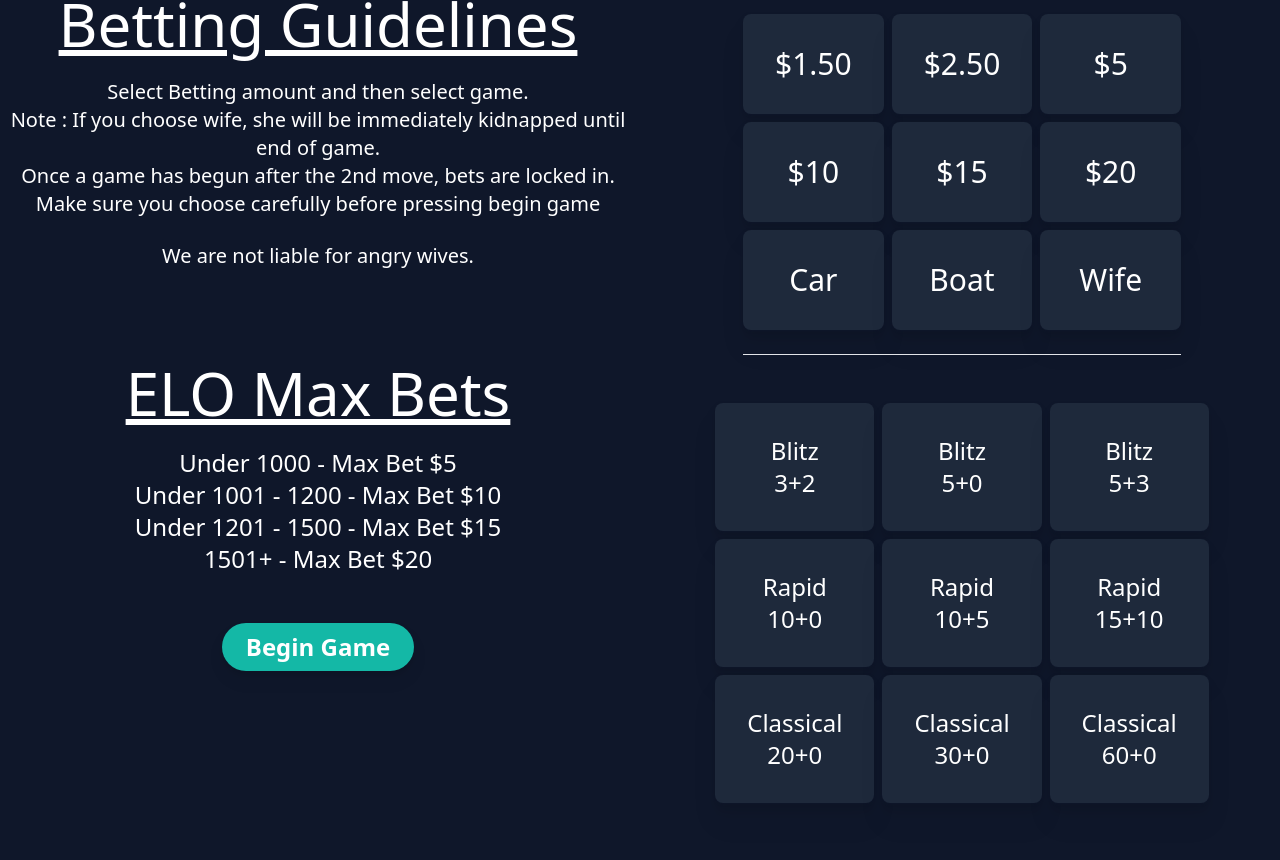
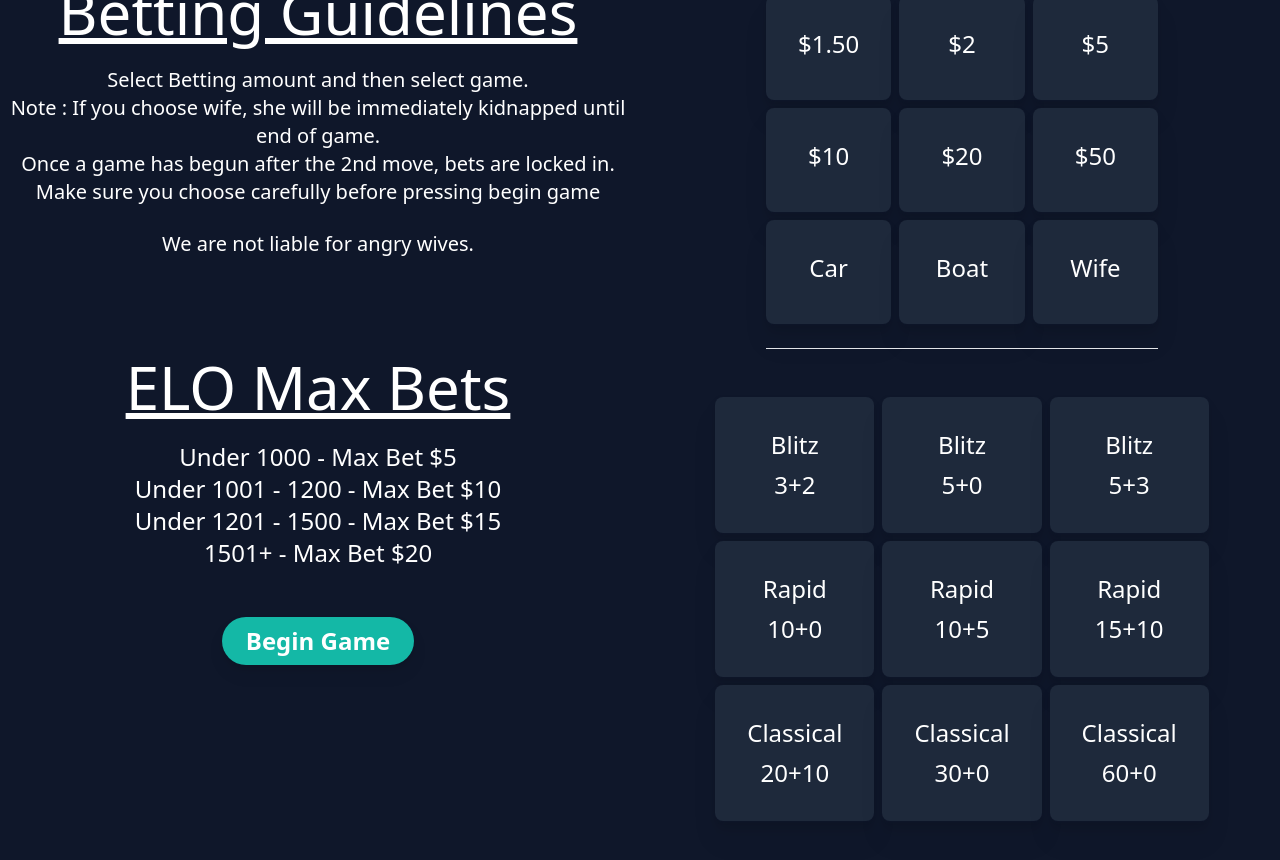
Before and after one commit to Eggysgames/BetChess, a Next.js app: page /gameselect in a window 1280 px wide. Built offline with nearby package versions, Linux system fonts and the light colour scheme.

Commit message:
Update GameSelect
Update GameSelect with Highlighted buttons

```diff
--- a/components/StyledButton.tsx
+++ b/components/StyledButton.tsx
@@ -2,6 +2,7 @@ import Link from "next/link";
 
 type GridProps = {
   inserttext: string
+  inserttext2?: string
 }
 type DefaultProps = {
   inserttext: string
@@ -16,10 +17,11 @@ type StyledProps = {
   textsize:string
 }
 
-export const GridButton = ({inserttext}:GridProps) => {
+export const GridButton = ({inserttext, inserttext2}:GridProps) => {
   return (
-    <button className={`text-white text-3xl bg-slate-800 focus:bg-slate-500 rounded-lg hover:bg-slate-700 shadow drop-shadow-xl shadow-slate-900 mx-auto w-full max-w-md text-center p-8`}>
-      {inserttext}
+    <button className={`text-white text-2xl bg-slate-800 focus:bg-slate-500 rounded-lg hover:bg-slate-700 shadow drop-shadow-xl shadow-slate-900 mx-auto w-full max-w-md text-center p-8`}>
+      <div className="mb-2">{inserttext}</div>
+      <div>{inserttext2}</div>
     </button>
   );
 };
--- a/pages/gameselect.tsx
+++ b/pages/gameselect.tsx
@@ -31,15 +31,15 @@ const gameselect = () => {
 
         <GridButton inserttext="$1.50"></GridButton>
 
-        <GridButton inserttext="$2.50"></GridButton>
+        <GridButton inserttext="$2"></GridButton>
 
         <GridButton inserttext="$5"></GridButton>
 
         <GridButton inserttext="$10"></GridButton>
 
-        <GridButton inserttext="$15"></GridButton>
+        <GridButton inserttext="$20"></GridButton>
 
-        <GridButton inserttext="$20"></GridButton>
+        <GridButton inserttext="$50"></GridButton>
 
         <GridButton inserttext="Car"></GridButton>
 
@@ -68,51 +68,23 @@ const gameselect = () => {
     <div className="mx-auto my-10 grid grid-cols-3 gap-2 col-start-2">
 
 
+        <GridButton inserttext="Blitz" inserttext2="3+2"></GridButton>
 
-        <div className="text-white text-2xl bg-slate-800 rounded-lg shadow drop-shadow-xl shadow-slate-900 mx-auto w-full max-w-md text-center p-8">
-            <p className="text-2xl">Blitz</p>
-            <p className="text-2xl">3+2</p>
-        </div>
+        <GridButton inserttext="Blitz" inserttext2="5+0"></GridButton>
 
-        <div className="text-white text-2xl bg-slate-800 rounded-lg shadow drop-shadow-xl shadow-slate-900 mx-auto w-full max-w-md text-center p-8">
-            <p className="text-2xl">Blitz</p>
-            <p className="text-2xl">5+0</p>
-        </div>
+        <GridButton inserttext="Blitz" inserttext2="5+3"></GridButton>
 
-        <div className="text-white text-2xl bg-slate-800 rounded-lg shadow drop-shadow-xl shadow-slate-900 mx-auto w-full max-w-md text-center p-8">
-            <p className="text-2xl">Blitz</p>
-            <p className="text-2xl">5+3</p>
-        </div>
+        <GridButton inserttext="Rapid" inserttext2="10+0"></GridButton>
 
-        <div className="text-white text-2xl bg-slate-800 rounded-lg shadow drop-shadow-xl shadow-slate-900 mx-auto w-full max-w-md text-center p-8">
-            <p className="text-2xl">Rapid</p>
-            <p className="text-2xl">10+0</p>
-        </div>
+        <GridButton inserttext="Rapid" inserttext2="10+5"></GridButton>
 
-        <div className="text-white text-2xl bg-slate-800 rounded-lg shadow drop-shadow-xl shadow-slate-900 mx-auto w-full max-w-md text-center p-8">
-            <p className="text-2xl">Rapid</p>
-            <p className="text-2xl">10+5</p>
-        </div>
+        <GridButton inserttext="Rapid" inserttext2="15+10"></GridButton>
 
-        <div className="text-white text-2xl bg-slate-800 rounded-lg shadow drop-shadow-xl shadow-slate-900 mx-auto w-full max-w-md text-center p-8">
-            <p className="text-2xl">Rapid</p>
-            <p className="text-2xl">15+10</p>
-        </div>
+        <GridButton inserttext="Classical" inserttext2="20+10"></GridButton>
 
-        <div className="text-white text-2xl bg-slate-800 rounded-lg shadow drop-shadow-xl shadow-slate-900 mx-auto w-full max-w-md text-center p-8">
-            <p className="text-2xl">Classical</p>
-            <p className="text-2xl">20+0</p>
-        </div>
+        <GridButton inserttext="Classical" inserttext2="30+0"></GridButton>
 
-        <div className="text-white text-2xl bg-slate-800 rounded-lg shadow drop-shadow-xl shadow-slate-900 mx-auto w-full max-w-md text-center p-8">
-            <p className="text-2xl">Classical</p>
-            <p className="text-2xl">30+0</p>
-        </div>
-
-        <div className="text-white text-2xl bg-slate-800 rounded-lg shadow drop-shadow-xl shadow-slate-900 mx-auto w-full max-w-md text-center p-8">
-            <p className="text-2xl">Classical</p>
-            <p className="text-2xl">60+0</p>
-        </div>
+        <GridButton inserttext="Classical" inserttext2="60+0"></GridButton>
 
     </div>
 
```
